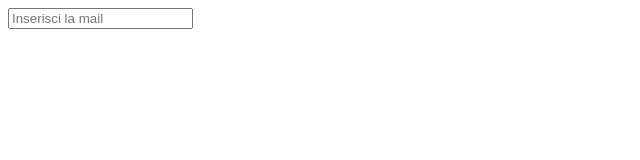
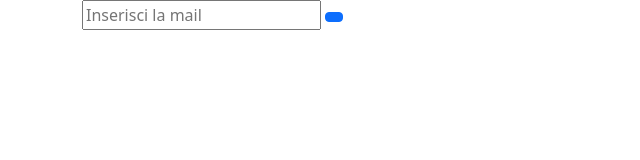
Before and after one commit to EndriuK/js-mail-dadi, a plain HTML site: page mail/index.html in a window 1280 px wide. Shown: the whole page, without its empty margins (0-640 px from the left). Drawn offline with nearby package versions, Linux system fonts and the light colour scheme.

Commit message:
[UPD] aggiunta codice bootstrap più pulsante

```diff
--- a/mail/index.html
+++ b/mail/index.html
@@ -5,12 +5,21 @@
     <meta charset="UTF-8">
     <meta name="viewport" content="width=device-width, initial-scale=1.0">
     <link rel="stylesheet" href="./style/style.css">
+    <link href="https://cdn.jsdelivr.net/npm/bootstrap@5.3.3/dist/css/bootstrap.min.css" rel="stylesheet"
+        integrity="sha384-QWTKZyjpPEjISv5WaRU9OFeRpok6YctnYmDr5pNlyT2bRjXh0JMhjY6hW+ALEwIH" crossorigin="anonymous">
     <title>Mail</title>
 </head>
 
 <body>
     <div class="form-find-mail">
-        <input type="email" id="mail" name="mail" placeholder="Inserisci la mail">
+        <div class="container">
+            <div class="row">
+                <div class="col-12">
+                    <input type="email" id="mail" name="mail" placeholder="Inserisci la mail">
+                    <button class="btn btn-sm btn-primary" id="serach"></button>
+                </div>
+            </div>
+        </div>
     </div>
 
     <script src="./js/script.js"></script>
```
